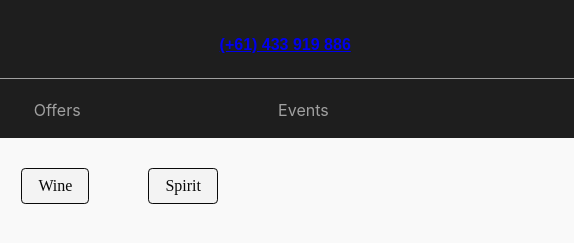
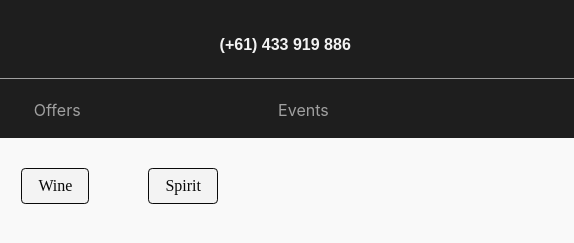
Before and after one commit to twc263/twc263, a plain HTML site: page Stocks.html in a window 1280 px wide. Shown: the top 243 px of the page, 706-1280 px from the left. Drawn offline with nearby package versions, Linux system fonts and the light colour scheme; files whose address does not match are found by name; a web font is replaced by a local one.

Commit message:
Add files via upload

```diff
--- a/Stocks.html
+++ b/Stocks.html
@@ -25,7 +25,7 @@
                     </a>
                 </div>
                 <div class="phone">
-                    <a href="tel:+61433919886">(+61) 433 919 886</a>
+                    (+61) 433 919 886
                 </div>
             </div>
             <ul class="nav-links">
```
Also changed, not shown: drink-menu.html (+1 -0 lines), event.html (+1 -0 lines), offer.html (+1 -0 lines).
